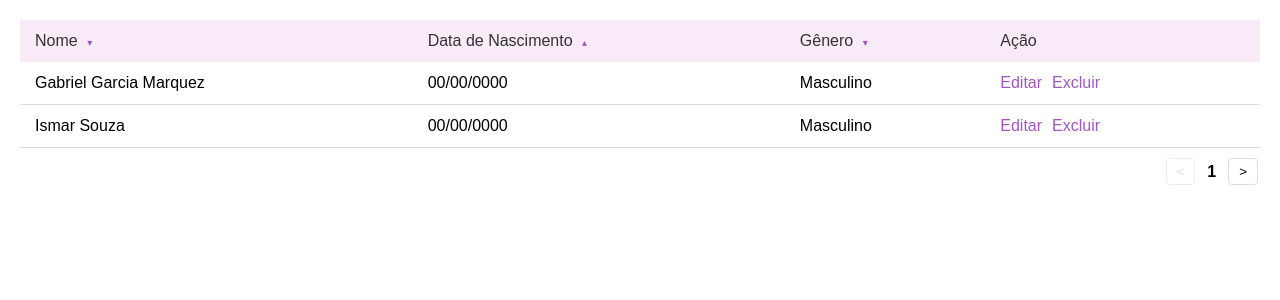
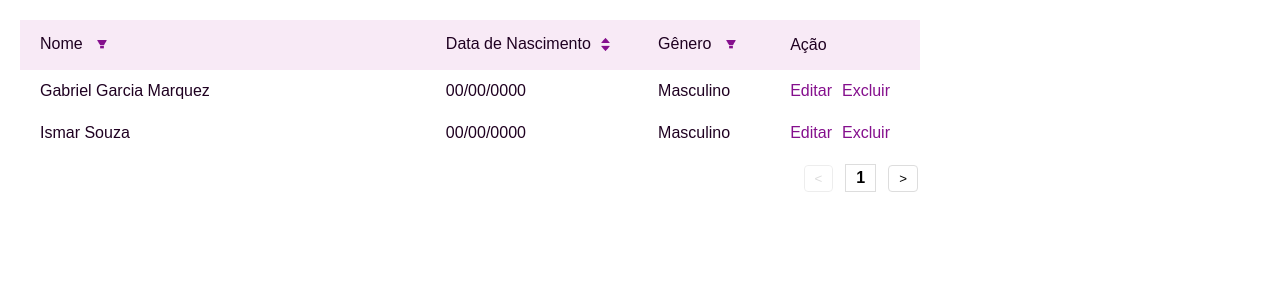
Before and after one commit to TheBookClubDB/TheBookClub-Front, a React (Vite) app: page /geren-autor in a window 1280 px wide. Shown: the top 300 px of the page. Built offline with nearby package versions, Linux system fonts and the light colour scheme.

Commit message:
fix: Alterações

```diff
--- a/src/components/Tabela/UserTable.module.css
+++ b/src/components/Tabela/UserTable.module.css
@@ -1,8 +1,9 @@
-/* UserTable.module.css */
-
 .userTableContainer {
   margin: 20px;
   font-family: Arial, sans-serif;
+  width: 900px;
+  height: 285px;
+  overflow: auto;
 }
 
 .userTable {
@@ -10,20 +11,39 @@
   border-collapse: collapse;
 }
 
+img {
+  align-items: center;
+}
+
 .userTable th,
 .userTable td {
-  padding: 12px 15px;
+  padding: 12px 20px;
   text-align: left;
+  border: none;
+  color: #1f0021;
 }
 
 .userTable th {
   background-color: #f8eaf6;
   font-weight: normal;
-  color: #333;
+  color: #1f0021;
 }
 
-.userTable td {
-  border-bottom: 1px solid #ddd;
+
+.userTable th:first-child {
+  width: 50%;
+}
+
+.userTable th:nth-child(2) {
+  width: 25%;
+}
+
+.userTable th:nth-child(3) {
+  width: 15%;
+}
+
+.userTable th:last-child {
+  width: 10%;
 }
 
 .sortable {
@@ -34,11 +54,12 @@
 .sortIcon {
   font-size: 10px;
   margin-left: 5px;
-  color: #a056c5;
+  color: #850f8d;
+  vertical-align: middle;
 }
 
 .actionLink {
-  color: #a056c5;
+  color: #850f8d;
   cursor: pointer;
   margin-right: 10px;
   text-decoration: none;
@@ -71,5 +92,7 @@
 
 .pagination span {
   margin: 0 10px;
+  padding: 4px 10px;
   font-weight: bold;
+  border: 1px solid #ddd;
 }
--- a/src/components/Tabela/table.tsx
+++ b/src/components/Tabela/table.tsx
@@ -1,5 +1,8 @@
 import React, { useState } from 'react';
 import styles from './UserTable.module.css';
+import Icon from '../../assets/_filter.png';
+import Symbol from '../../assets/_sorter.png'
+
 
 interface User {
   id: number;
@@ -40,9 +43,9 @@ const Tabela: React.FC = () => {
       <table className={styles.userTable}>
         <thead>
           <tr>
-            <th className={styles.sortable}>Nome <span className={styles.sortIcon}>▾</span></th>
-            <th className={styles.sortable}>Data de Nascimento <span className={styles.sortIcon}>▴</span></th>
-            <th className={styles.sortable}>Gênero <span className={styles.sortIcon}>▾</span></th>
+            <th className={styles.sortable}>Nome <span className={styles.sortIcon}><img src={Icon} role= 'Icone' alt= 'icon' /></span></th>
+            <th className={styles.sortable}>Data de Nascimento <span className={styles.sortIcon}><img src={Symbol} role= 'Icone' alt= 'icon'/></span></th>
+            <th className={styles.sortable}>Gênero <span className={styles.sortIcon}><img src={Icon} role= 'Icone' alt= 'icon' /></span></th>
             <th>Ação</th>
           </tr>
         </thead>
```
